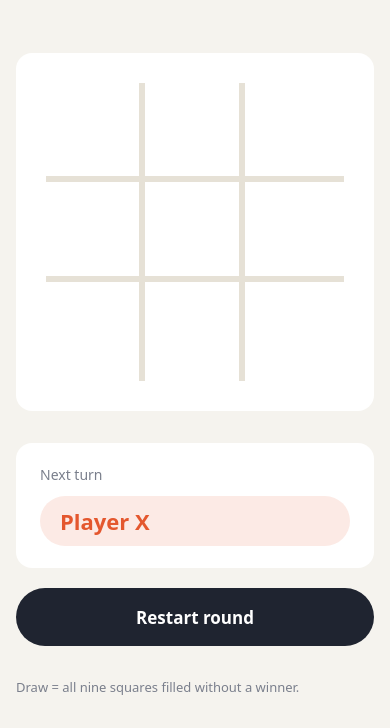
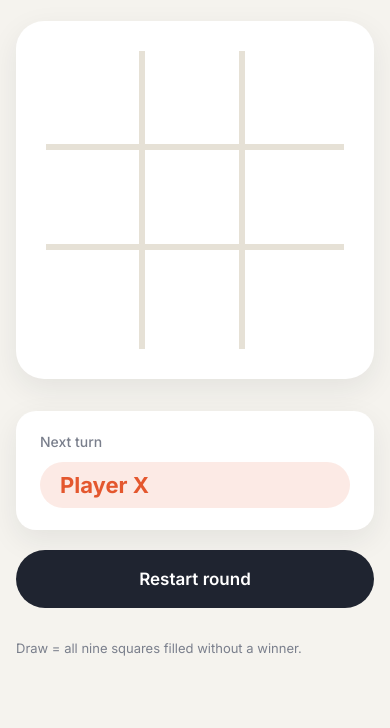
Before and after one commit to pupca/ticktacktoe, a plain HTML site: page index.html in a window 390 px wide. Shown: the part 118-846 px from the top of the page. Drawn offline with Linux system fonts and the light colour scheme.

Commit message:
GM-651 GM-652 Visual style per the approved v1 design (Inter, colours, cards)

```diff
--- a/index.html
+++ b/index.html
@@ -4,6 +4,8 @@
   <meta charset="utf-8">
   <meta name="viewport" content="width=device-width, initial-scale=1">
   <title>Tic·Tac·Toe</title>
+  <link rel="preconnect" href="https://fonts.googleapis.com">
+  <link href="https://fonts.googleapis.com/css2?family=Inter:wght@400;500;600;700&display=swap" rel="stylesheet">
   <link rel="stylesheet" href="style.css">
 </head>
 <body>
--- a/style.css
+++ b/style.css
@@ -1,43 +1,122 @@
+:root {
+  --ink: #1F2430;
+  --muted: #7A7F8C;
+  --bg: #F5F3EE;
+  --card: #FFFFFF;
+  --line: #E6E1D6;
+  --x: #E4572E;
+  --o: #2D7FF9;
+  --shadow: 0 10px 30px rgba(31, 36, 48, 0.08);
+}
+
 * { box-sizing: border-box; }
 
 body {
   margin: 0;
   min-height: 100vh;
-  background: #F5F3EE;
-  color: #1F2430;
-  font-family: system-ui, sans-serif;
+  background: var(--bg);
+  color: var(--ink);
+  font-family: "Inter", system-ui, sans-serif;
 }
 
-.app { display: grid; grid-template-columns: 440px 280px; gap: 32px 40px; max-width: 800px; margin: 0 auto; padding: 48px 24px; }
-.title { grid-column: 1 / -1; }
-.title h1 { margin: 0; font-size: 40px; }
-.subtitle { margin: 6px 0 24px; color: #7A7F8C; }
+.app {
+  display: grid;
+  grid-template-columns: 1fr 440px 280px 1fr;
+  grid-template-areas:
+    ". title title ."
+    ". board side ."
+    ". rules rules .";
+  gap: 32px 40px;
+  padding: 64px 24px;
+}
 
-.board-card { width: 100%; max-width: 440px; background: #fff; border-radius: 16px; padding: 30px; aspect-ratio: 1; }
-.board { display: grid; grid-template-columns: repeat(3, 1fr); grid-template-rows: repeat(3, 1fr); height: 100%; }
+.title { grid-area: title; }
+.title h1 { margin: 0; font-size: 40px; font-weight: 700; }
+.subtitle { margin: 6px 0 0; color: var(--muted); }
 
-.cell { border: 0; background: none; padding: 0; cursor: pointer; display: grid; place-items: center; border-color: #E6E1D6; border-style: solid; border-width: 0; }
+.board-card {
+  grid-area: board;
+  background: var(--card);
+  border-radius: 28px;
+  box-shadow: var(--shadow);
+  padding: 30px;
+  aspect-ratio: 1;
+}
+
+.board {
+  display: grid;
+  grid-template-columns: repeat(3, 1fr);
+  grid-template-rows: repeat(3, 1fr);
+  height: 100%;
+}
+
+.cell {
+  border: 0;
+  background: none;
+  padding: 0;
+  cursor: pointer;
+  display: grid;
+  place-items: center;
+  border-color: var(--line);
+  border-style: solid;
+  border-width: 0;
+  font: inherit;
+}
 .cell:nth-child(3n + 1), .cell:nth-child(3n + 2) { border-right-width: 6px; }
 .cell:nth-child(-n + 6) { border-bottom-width: 6px; }
+.cell:focus-visible { outline: 3px solid var(--o); outline-offset: -6px; border-radius: 12px; }
+.cell:disabled { cursor: default; }
+.cell.win { background: rgba(228, 87, 46, 0.12); }
+.cell.win.o { background: rgba(45, 127, 249, 0.12); }
 
 .mark { width: 64%; height: 64%; }
-.mark-x line { stroke: #E4572E; stroke-width: 16; stroke-linecap: round; }
-.mark-o circle { fill: none; stroke: #2D7FF9; stroke-width: 14; }
+.mark-x line { stroke: var(--x); stroke-width: 16; stroke-linecap: round; }
+.mark-o circle { fill: none; stroke: var(--o); stroke-width: 14; }
 
-.side { display: grid; gap: 20px; align-content: start; }
-.card { background: #fff; border-radius: 16px; padding: 22px 24px; display: grid; gap: 12px; }
-.card-label { color: #7A7F8C; font-size: 14px; }
-.pill { border-radius: 26px; padding: 10px 20px; font-size: 22px; font-weight: 700; background: rgba(228, 87, 46, 0.12); color: #E4572E; }
-.pill.o { background: rgba(45, 127, 249, 0.12); color: #2D7FF9; }
-.cell.win { background: rgba(228, 87, 46, 0.12); }
-.cell.win.o { background: rgba(45, 127, 249, 0.12); }
-.cell:disabled { cursor: default; }
-.pill.draw { background: #EEF0F2; color: #7A7F8C; }
-.button { border: 0; border-radius: 29px; height: 58px; background: #1F2430; color: #fff; font: inherit; font-size: 17px; font-weight: 600; cursor: pointer; }
-.rules { grid-column: 1 / -1; color: #7A7F8C; font-size: 13px; }
+.side { grid-area: side; display: grid; gap: 20px; align-content: start; }
+
+.card {
+  background: var(--card);
+  border-radius: 20px;
+  box-shadow: var(--shadow);
+  padding: 22px 24px;
+  display: grid;
+  gap: 12px;
+}
+.card-label { color: var(--muted); font-size: 14px; font-weight: 500; }
+
+.pill {
+  border-radius: 26px;
+  padding: 10px 20px;
+  font-size: 22px;
+  font-weight: 700;
+  background: rgba(228, 87, 46, 0.12);
+  color: var(--x);
+}
+.pill.o { background: rgba(45, 127, 249, 0.12); color: var(--o); }
+.pill.draw { background: #EEF0F2; color: var(--muted); }
+
+.button {
+  border: 0;
+  border-radius: 29px;
+  height: 58px;
+  background: var(--ink);
+  color: #fff;
+  font: inherit;
+  font-size: 17px;
+  font-weight: 600;
+  cursor: pointer;
+}
+.button:hover { filter: brightness(1.15); }
+.button:focus-visible { outline: 3px solid var(--o); outline-offset: 3px; }
+
+.rules { grid-area: rules; color: var(--muted); font-size: 13px; }
 
 @media (max-width: 860px) {
-  .app { grid-template-columns: minmax(0, 440px); justify-content: center; padding: 32px 16px; }
+  .app {
+    grid-template-columns: minmax(0, 440px);
+    grid-template-areas: "title" "board" "side" "rules";
+    justify-content: center;
+    padding: 32px 16px;
+  }
 }
-.cell:focus-visible { outline: 3px solid #2D7FF9; outline-offset: -6px; border-radius: 12px; }
-.button:focus-visible { outline: 3px solid #2D7FF9; outline-offset: 3px; }
```
